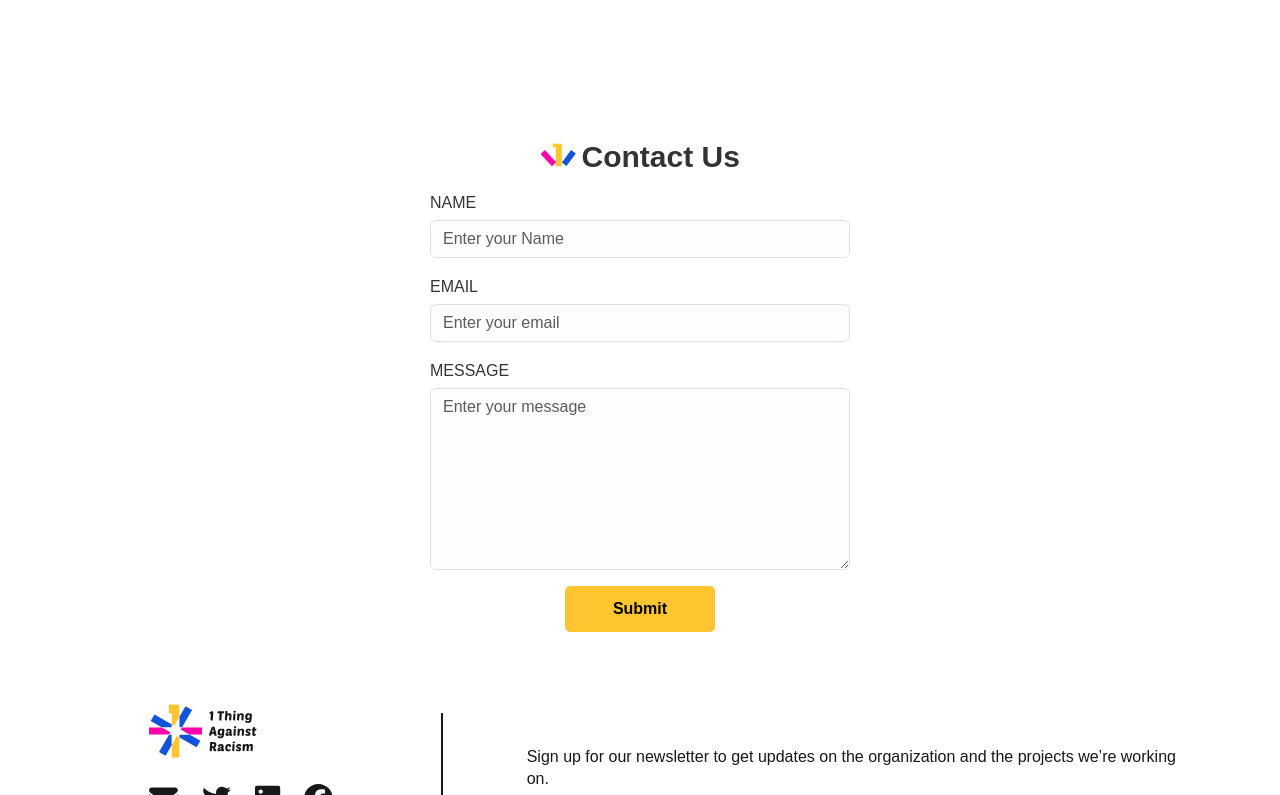
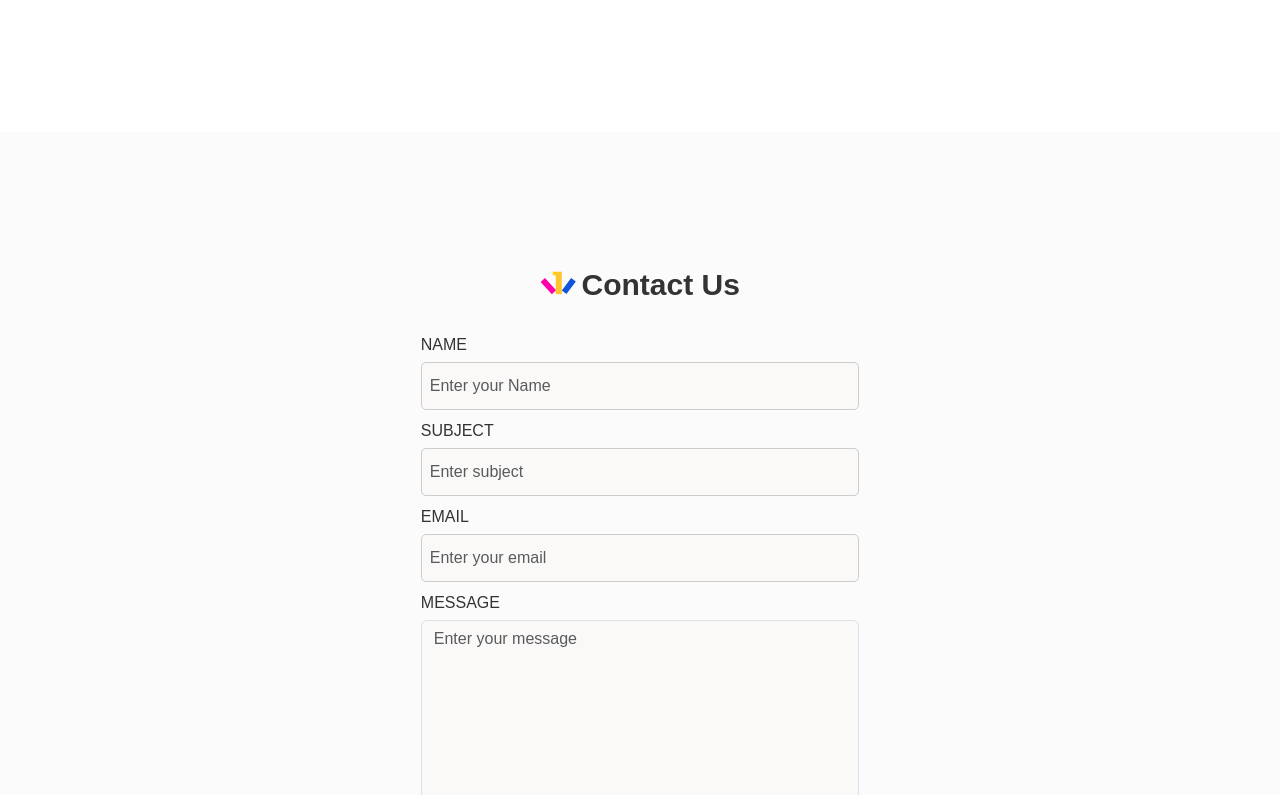
Before and after one commit to 1thing-org/1thing.org, a React (Create React App) app: page /contact in a window 1280 px wide. Shown: the part 885-1680 px from the top of the page. Built offline with nearby package versions, Linux system fonts and the light colour scheme; no server answers.

Commit message:
V2 (#222)
* Removed extra empty lines and commented codes, formatted files.

* Update css styles for about us paragraphs, about us signup email form and take action signup email form.

* Update button font.

```diff
--- a/src/components/about/AboutUs.css
+++ b/src/components/about/AboutUs.css
@@ -1,8 +1,14 @@
+/* Largest screen width is 1440px, all default settings are the css style in 1440px. */
+
+
 #about-us-container {
     position: relative;
     max-width: 1440px;
-    padding: 0;
-
+    height: 55.5rem;
+    padding: 8rem 13.5rem;
+    display: flex;
+    flex-direction: column;
+    justify-content: space-between;
 }
 
 .heart {
@@ -13,27 +19,36 @@
 
 .about-us-row {
     display: flex;
-    justify-content: center;
-    padding: 3rem;
-
+    justify-content: space-between;
+    margin-left: 0px;
+    margin-right: 0px;
 }
 
 .about-us-title {
-    font-size: 40px;
+    font-size: 44px;
     font-weight: bold;
     font: normal;
+    color: #18181A;
     text-align: left;
+    padding: 0;
+    width: 21%;
 }
 
 .subtitle {
+    color: #18181A;
     font-weight: bold;
-    font-size: 20px;
+    font-size: 22px;
     text-align: left;
+    padding: 0;
+    width: 13%;
 }
+
 .about-paragraph {
     font-size: 16px;
     text-align: left;
     font-family: sans-serif;
+    padding: 0;
+    width: 59.5%;
 }
 .signupTitle{
         color: #333;
--- a/src/components/about/AboutUs.tsx
+++ b/src/components/about/AboutUs.tsx
@@ -1,13 +1,15 @@
 import Footer from "../footer/Footer";
 import AboutUsSection from "./AboutUsContent";
 import "./AboutUs.css";
+import NavBar from '../navbar/NavBar';
 import Signup from "components/signup/SignUp";
 
 function AboutUs() {
   return (
     <div>
+      <NavBar />
       <AboutUsSection />
-      <Signup  signupTitle={"Contact Us"} />
+      <Signup  signupTitle={"Contact Us"} containsSubject={true}/>
       <Footer />
     </div>
   );
--- a/src/components/about/AboutUsContent.tsx
+++ b/src/components/about/AboutUsContent.tsx
@@ -2,7 +2,7 @@ import Container from "react-bootstrap/Container";
 import Col from "react-bootstrap/Col";
 import Row from "react-bootstrap/Row";
 import heartImg from "../../assets/AboutUs/1thing heart.png";
-import NavBar from '../navbar/NavBar';
+
 
 
 
@@ -27,17 +27,6 @@ const aboutUsData: {
 function AboutUsSection() {
   return (
     <Container id="about-us-container">
-      <NavBar />
-      <img className="heart"
-        // src={}
-        style={{
-          borderRadius: '0',
-
-        }}
-
-      />
-
-
       <Row className="about-us-row">
         <Col xs={2} className="about-us-title">{aboutUsData[0].name}</Col>
         <Col xs={8} className="about-paragraph">{aboutUsData[0].desc}</Col>
@@ -50,7 +39,6 @@ function AboutUsSection() {
         <Col xs={2} className="subtitle">{aboutUsData[2].name}</Col>
         <Col xs={8} className="about-paragraph">{aboutUsData[2].desc}</Col>
       </Row>
-
     </Container>
   );
 }
--- a/src/components/actions/TakeAction.tsx
+++ b/src/components/actions/TakeAction.tsx
@@ -14,7 +14,7 @@ function TakeAction() {
       <ActionsGroup />
       <Container style={{ width: "100vw" , backgroundColor:'#f5f5f5', marginTop:"120px", marginBottom: "120px"}}>
       <Container style={{ paddingTop:"60px", paddingBottom: "60px"}}>
-      <Signup signupTitle={"Share Your One Thing"} />
+      <Signup signupTitle={"Share Your One Thing"} containsSubject={true}/>
       </Container>
       </Container>
       <Footer />
--- a/src/components/contact/Contact.tsx
+++ b/src/components/contact/Contact.tsx
@@ -21,7 +21,7 @@ function Contact() {
           imageSrc={HeroImage}
           hideHeroText={true}
         />
-        <Signup signupTitle={"Contact Us"} />
+        <Signup signupTitle={"Contact Us"} containsSubject={true} />
         <Footer />
       </div>
     );
--- a/src/components/signup/SignUp.css
+++ b/src/components/signup/SignUp.css
@@ -1,25 +1,25 @@
-.signup {
-    margin: 5rem auto;
+#signup-email-container {
+    background-color: #FBFBFB;
+    max-width: 1440px;
+    height: 60rem;
+    margin: 0;
+    padding: 8rem 25.3rem;
+    display: flex;
+    flex-direction: column;
+    justify-content: space-between;
 }
 
-#signup-form {
-    margin: 2rem auto;
-    width: 20%;
-}
-
-.signup-form h2 {
-    padding-bottom: 2rem;
-}
-
-#submit-button {
-    padding: 0.7rem 3rem;
-    background-color: grey;
+/* Below are the css styles for sign up title. */
+.signup-title-section-row {
+    height: 2.5rem;
 }
 
 .signup-title-section {
     display: flex;
+    flex-direction: row;
     align-items: baseline;
     justify-content: center;
+    height: 100%;
 }
 
 .signup-title {
@@ -29,3 +29,9 @@
     line-height: 50px;
     text-transform: capitalize;
 }
+
+/* Below are the css styles for sign up form. */
+.signup {
+    height: 39.5rem;
+    margin: 0 1rem;
+}
--- a/src/components/signup/SignUp.js
+++ b/src/components/signup/SignUp.js
@@ -7,31 +7,14 @@ import { Container } from "react-bootstrap";
 
 class Signup extends Component {
   render() {
-    const { signupTitle } = this.props;
-    return (
-      <>
-        <Row>
-          <Col className="signup-title-section">
-            <img
-              src={logo}
-              style={{ width: "37px", height: "23.5px" }}
-              alt="1 Thing Logo"
-            ></img>
-            &nbsp;
-            <h1 className="signup-title">{signupTitle}</h1>
-          </Col>
-        </Row>
-        <div>
-          <Mailchimp
-            action="https://1thing.us20.list-manage.com/subscribe/post?u=21d473c726961a9ff53d21a35&id=81aac402d9"
-            fields={[
+    const { signupTitle, containsSubject } = this.props;
+    const fields = [
       {
         name: "NAME",
         placeholder: "Enter your Name",
         type: "text",
         required: true,
       },
-
       {
         name: "EMAIL",
         placeholder: "Enter your email",
@@ -45,7 +28,32 @@ class Signup extends Component {
         required: true,
         rows: 7,
       },
-            ]}
+    ];
+    if (containsSubject) {
+      fields.splice(1, 0, {
+        name: "SUBJECT",
+        placeholder: "Enter subject",
+        type: "text",
+        required: true,
+      });
+    }
+    return (
+      <Container id="signup-email-container">
+        <Row className="signup-title-section-row">
+          <Col className="signup-title-section">
+            <img
+              src={logo}
+              style={{ width: "37px", height: "23.5px" }}
+              alt="1 Thing Logo"
+            ></img>
+            &nbsp;
+            <h1 className="signup-title">{signupTitle}</h1>
+          </Col>
+        </Row>
+        <div className="signup">
+          <Mailchimp
+            action="https://1thing.us20.list-manage.com/subscribe/post?u=21d473c726961a9ff53d21a35&id=81aac402d9"
+            fields={fields}
             messages={{
               sending: "Sending...",
               success: "Thank you for subscribing!",
@@ -56,7 +64,7 @@ class Signup extends Component {
             }}
           />
         </div>
-      </>
+      </Container>
     );
   }
 }
--- a/src/components/signup/mailChimp.css
+++ b/src/components/signup/mailChimp.css
@@ -1,5 +1,13 @@
+.mailchimp-form {
+    height: 100%;
+    width: 100%;
+    display: flex;
+    flex-direction: column;
+    justify-content: space-between;
+}
+
 .form-group {
-    margin-bottom: 1rem;
+    margin-bottom: 0.5rem;
     display: flex;
     flex-direction: column;
     align-items: start;
@@ -18,8 +26,6 @@
     background: #ff9a4205;
     display: grid;
     grid-template-columns: .1fr 1fr;
-
-
 }
 
 .form-control:focus {
@@ -37,11 +43,10 @@
     font-weight: bolder;
     padding: .7rem 3rem;
 }
-.btn:hover{
+
+.btn:hover {
     background-color: #ffc530;
 }
-
-
 
 .msg-alert {
     margin-top: 1rem;
@@ -60,5 +65,25 @@
 }
 
 #signUpFormContainer {
-    max-width: 420px;
+    max-width: 600px;
+    margin: 0;
 }
+
+#signUpFormContainer input {
+    width: 100%;
+    height: 3rem;
+    margin: 0;
+}
+
+#signUpFormContainer textarea {
+    height: 18vw;
+}
+
+#signup-button {
+    height: 4.25vw;
+    width: 15rem;
+    margin: 0 auto;
+    padding: 0;
+    font-size: 24px;
+    font-weight: bold;
+}
--- a/src/components/signup/mailChimp.js
+++ b/src/components/signup/mailChimp.js
@@ -103,14 +103,16 @@ class Mailchimp extends React.Component {
     const { status } = this.state;
     return (
       <form onSubmit={this.handleSubmit} className={className}>
-        {fields.map((input, idx) => this.renderField(input, idx))}
+        <div>{fields.map((input, idx) => this.renderField(input, idx))}</div>
         <button
           disabled={status === "sending" || status === "success"}
           type="submit"
           className={buttonClassName}
+          id="signup-button"
         >
-          {messages.button}
+          CONFIRM
         </button>
+        {!status ? null : (
           <div className="msg-alert">
             {status === "sending" && <p>{messages.sending}</p>}
             {status === "success" && <p>{messages.success}</p>}
@@ -118,6 +120,7 @@ class Mailchimp extends React.Component {
             {status === "empty" && <p>{messages.empty}</p>}
             {status === "error" && <p>{messages.error}</p>}
           </div>
+        )}
       </form>
     );
   }
--- a/src/components/testimonials/Testimonials.tsx
+++ b/src/components/testimonials/Testimonials.tsx
@@ -7,9 +7,8 @@ function Testimonials() {
   return (
     <div>
       <NavBar />
-
       <VolunteerSection />
-      <Signup signupTitle={"Sign Up to Volunteer"} />
+      <Signup signupTitle={"Sign Up to Volunteer"} containsSubject={false} />
       <Footer />
     </div>
   );
--- a/src/utility/signup.js
+++ b/src/utility/signup.js
@@ -16,11 +16,10 @@ class SignUpForm extends Component {
               alt="1 Thing Logo"
             ></img>
             &nbsp;
-            {/* <p id="signup-title">{signupTitle}</p> */}
             {signupTitle}
           </Col>
         </Row>
-        <div>
+        <div className="signup">
           <Mailchimp
             action="https://1thing.us20.list-manage.com/subscribe/post?u=21d473c726961a9ff53d21a35&id=81aac402d9"
             fields={[
@@ -54,7 +53,6 @@ class SignUpForm extends Component {
               duplicate: "Too many subscribe attempts for this email address",
               button: "CONFIRM!",
             }}
-            className="signup"
           />
         </div>
       </>
```
Lines whose indentation alone changed are shown as unchanged.
